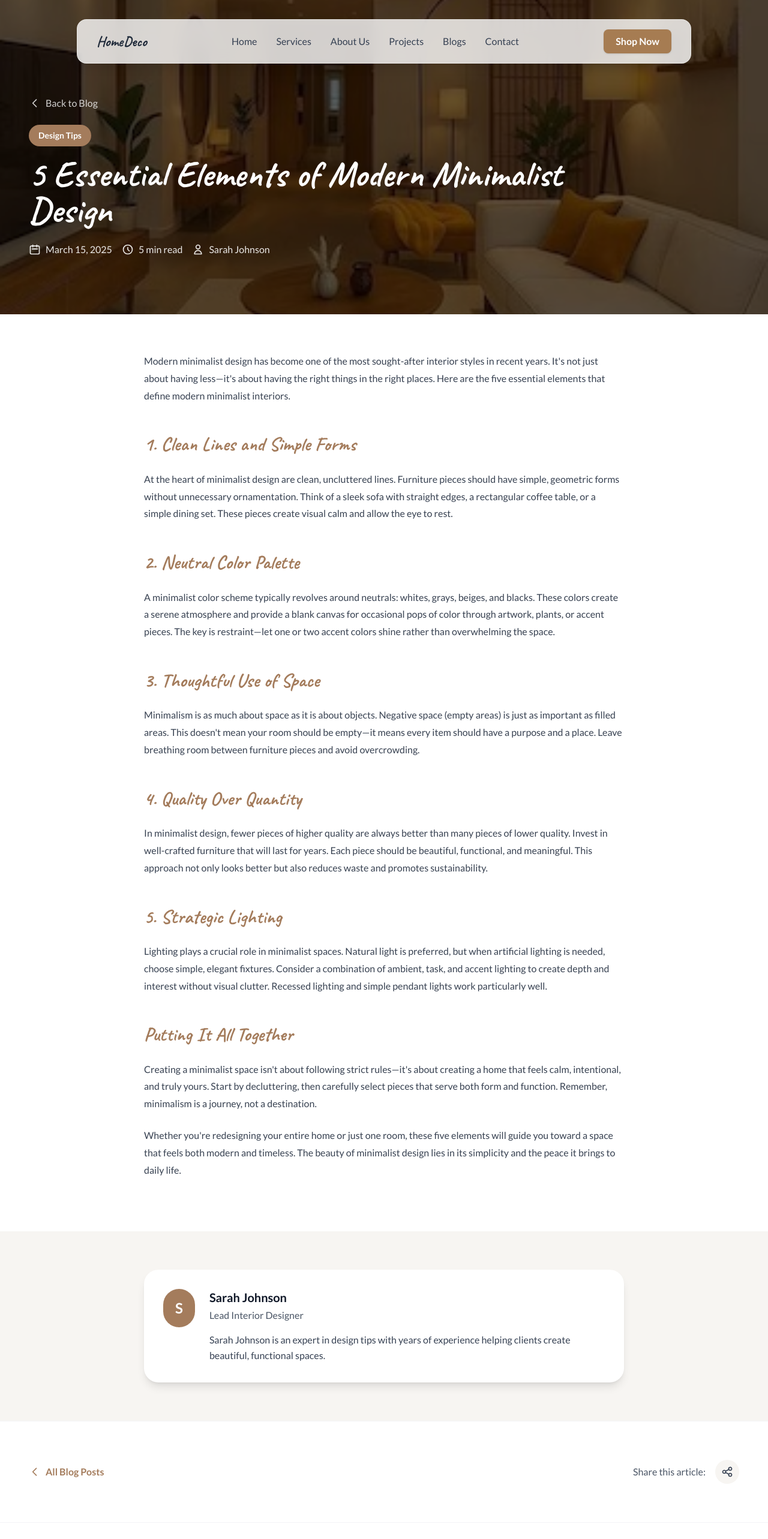
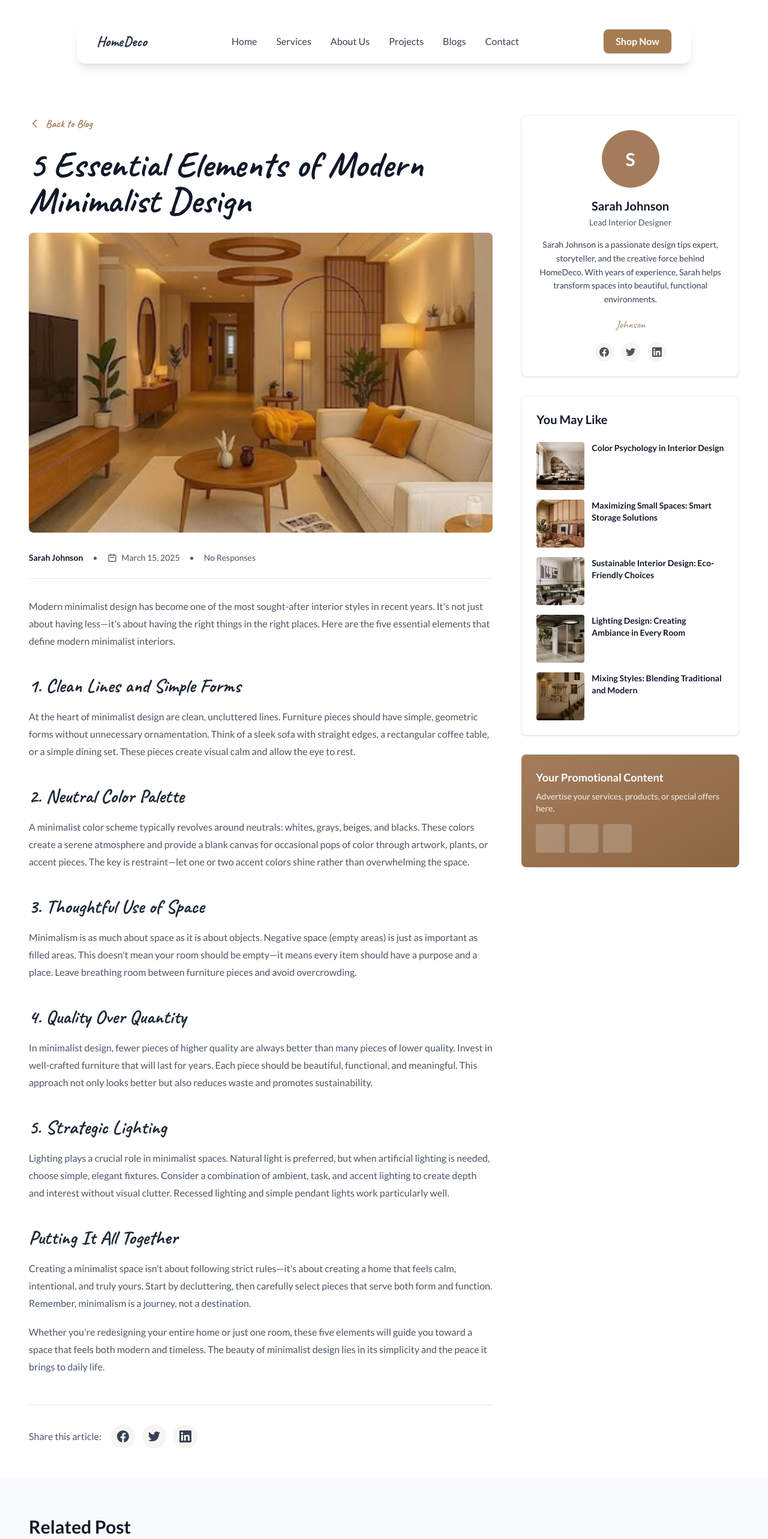
Before and after one commit to justice673/home-deco, a Next.js app: page /blogs/5-essential-elements-modern-minimalist-design in a window 1280 px wide. Shown: the top 2566 px of the page at 60% size. Built offline with nearby package versions, Linux system fonts and the light colour scheme.

Commit message:
created the blog details page

```diff
--- a/src/app/blogs/[slug]/page.tsx
+++ b/src/app/blogs/[slug]/page.tsx
@@ -2,7 +2,7 @@ import Navbar from '@/components/Navbar';
 import MainFooter from '@/components/MainFooter';
 import Image from 'next/image';
 import Link from 'next/link';
-import { getBlogPostBySlug, getAllBlogSlugs } from '@/data/blogPosts';
+import { getBlogPostBySlug, getAllBlogSlugs, blogPosts } from '@/data/blogPosts';
 import { notFound } from 'next/navigation';
 
 interface BlogDetailPageProps {
@@ -42,30 +42,33 @@ export default async function BlogDetailPage({ params }: BlogDetailPageProps) {
     notFound();
   }
 
+  // Get related posts (exclude current post)
+  const relatedPosts = blogPosts
+    .filter((p) => p.slug !== slug)
+    .slice(0, 5);
+
+  // Get posts for "You May Like" section
+  const youMayLikePosts = blogPosts
+    .filter((p) => p.slug !== slug)
+    .slice(0, 5);
+
   return (
-    <main className="min-h-screen">
+    <main className="min-h-screen bg-gray-50">
       <Navbar />
 
-      {/* Hero Section with Image */}
-      <section className="relative pt-32 pb-20 sm:pt-40 sm:pb-24">
-        <div className="absolute inset-0">
-          <Image
-            src={post.image}
-            alt={post.title}
-            fill
-            className="object-cover"
-            priority
-          />
-          <div className="absolute inset-0 bg-black/60" />
-        </div>
-        <div className="relative z-10 max-w-[1700px] mx-auto px-6 md:px-10 lg:px-12">
-          <div className="max-w-4xl">
+      {/* Main Content Area */}
+      <section className="pt-32 pb-12 sm:pt-40 lg:pt-48 bg-white">
+        <div className="max-w-[1700px] mx-auto px-6 md:px-10 lg:px-12">
+          <div className="grid lg:grid-cols-3 gap-8 lg:gap-12">
+            {/* Main Content Column (2/3 width) */}
+            <div className="lg:col-span-2">
+              {/* Back Link */}
               <Link
                 href="/blogs"
-              className="inline-flex items-center gap-2 text-white/80 hover:text-white mb-6 transition-colors"
+                className="inline-flex items-center gap-2 text-[#a47c5c] hover:text-[#8B6642] mb-6 transition-colors font-caveat text-lg font-semibold group"
               >
                 <svg
-                className="w-5 h-5"
+                  className="w-5 h-5 transition-transform duration-300 group-hover:-translate-x-1"
                   fill="none"
                   viewBox="0 0 24 24"
                   stroke="currentColor"
@@ -79,18 +82,32 @@ export default async function BlogDetailPage({ params }: BlogDetailPageProps) {
                 </svg>
                 Back to Blog
               </Link>
-            <div className="mb-4">
-              <span className="inline-block bg-[#a47c5c] text-white text-sm font-semibold px-4 py-2 rounded-full">
-                {post.category}
-              </span>
-            </div>
-            <h1 className="text-4xl sm:text-5xl lg:text-6xl font-bold text-white font-caveat mb-6">
+
+              {/* Post Title */}
+              <h1 className="text-4xl sm:text-5xl lg:text-6xl font-bold text-gray-900 font-caveat mb-6">
                 {post.title}
               </h1>
-            <div className="flex flex-wrap items-center gap-4 text-white/90">
+
+              {/* Featured Image */}
+              <div className="relative w-full h-[400px] sm:h-[500px] mb-8 rounded-lg overflow-hidden">
+                <Image
+                  src={post.image}
+                  alt={post.title}
+                  fill
+                  className="object-cover"
+                  priority
+                />
+              </div>
+
+              {/* Post Meta */}
+              <div className="flex flex-wrap items-center gap-4 text-sm text-gray-600 mb-8 pb-6 border-b border-gray-200">
+                <div className="flex items-center gap-2">
+                  <span className="font-semibold text-gray-900">{post.author.name}</span>
+                </div>
+                <span>•</span>
                 <div className="flex items-center gap-2">
                   <svg
-                  className="w-5 h-5"
+                    className="w-4 h-4"
                     fill="none"
                     viewBox="0 0 24 24"
                     stroke="currentColor"
@@ -104,117 +121,163 @@ export default async function BlogDetailPage({ params }: BlogDetailPageProps) {
                   </svg>
                   <span>{post.date}</span>
                 </div>
-              <div className="flex items-center gap-2">
-                <svg
-                  className="w-5 h-5"
-                  fill="none"
-                  viewBox="0 0 24 24"
-                  stroke="currentColor"
+                <span>•</span>
+                <span>No Responses</span>
+              </div>
+
+              {/* Article Content */}
+              <article className="blog-content mb-12">
+                <div
+                  dangerouslySetInnerHTML={{ __html: post.content }}
+                />
+              </article>
+
+              {/* Share Section */}
+              <div className="flex items-center gap-4 pt-8 border-t border-gray-200">
+                <span className="text-gray-600 font-medium">Share this article:</span>
+                <div className="flex gap-3">
+                  <button
+                    className="w-10 h-10 rounded-full bg-[#f7f5f2] text-gray-700 hover:bg-[#a47c5c] hover:text-white flex items-center justify-center transition-colors"
+                    aria-label="Share on Facebook"
                   >
-                  <path
-                    strokeLinecap="round"
-                    strokeLinejoin="round"
-                    strokeWidth={2}
-                    d="M12 8v4l3 3m6-3a9 9 0 11-18 0 9 9 0 0118 0z"
-                  />
+                    <svg className="w-5 h-5" fill="currentColor" viewBox="0 0 24 24">
+                      <path d="M24 12.073c0-6.627-5.373-12-12-12s-12 5.373-12 12c0 5.99 4.388 10.954 10.125 11.854v-8.385H7.078v-3.47h3.047V9.43c0-3.007 1.792-4.669 4.533-4.669 1.312 0 2.686.235 2.686.235v2.953H15.83c-1.491 0-1.956.925-1.956 1.874v2.25h3.328l-.532 3.47h-2.796v8.385C19.612 23.027 24 18.062 24 12.073z" />
                     </svg>
-                <span>{post.readTime}</span>
-              </div>
-              <div className="flex items-center gap-2">
-                <svg
-                  className="w-5 h-5"
-                  fill="none"
-                  viewBox="0 0 24 24"
-                  stroke="currentColor"
+                  </button>
+                  <button
+                    className="w-10 h-10 rounded-full bg-[#f7f5f2] text-gray-700 hover:bg-[#a47c5c] hover:text-white flex items-center justify-center transition-colors"
+                    aria-label="Share on Twitter"
                   >
-                  <path
-                    strokeLinecap="round"
-                    strokeLinejoin="round"
-                    strokeWidth={2}
-                    d="M16 7a4 4 0 11-8 0 4 4 0 018 0zM12 14a7 7 0 00-7 7h14a7 7 0 00-7-7z"
-                  />
+                    <svg className="w-5 h-5" fill="currentColor" viewBox="0 0 24 24">
+                      <path d="M23.953 4.57a10 10 0 01-2.825.775 4.958 4.958 0 002.163-2.723c-.951.555-2.005.959-3.127 1.184a4.92 4.92 0 00-8.384 4.482C7.69 8.095 4.067 6.13 1.64 3.162a4.822 4.822 0 00-.666 2.475c0 1.71.87 3.213 2.188 4.096a4.904 4.904 0 01-2.228-.616v.06a4.923 4.923 0 003.946 4.827 4.996 4.996 0 01-2.212.085 4.936 4.936 0 004.604 3.417 9.867 9.867 0 01-6.102 2.105c-.39 0-.779-.023-1.17-.067a13.995 13.995 0 007.557 2.209c9.053 0 13.998-7.496 13.998-13.985 0-.21 0-.42-.015-.63A9.935 9.935 0 0024 4.59z" />
                     </svg>
-                <span>{post.author.name}</span>
+                  </button>
+                  <button
+                    className="w-10 h-10 rounded-full bg-[#f7f5f2] text-gray-700 hover:bg-[#a47c5c] hover:text-white flex items-center justify-center transition-colors"
+                    aria-label="Share on LinkedIn"
+                  >
+                    <svg className="w-5 h-5" fill="currentColor" viewBox="0 0 24 24">
+                      <path d="M20.447 20.452h-3.554v-5.569c0-1.328-.027-3.037-1.852-3.037-1.853 0-2.136 1.445-2.136 2.939v5.667H9.351V9h3.414v1.561h.046c.477-.9 1.637-1.85 3.37-1.85 3.601 0 4.267 2.37 4.267 5.455v6.286zM5.337 7.433c-1.144 0-2.063-.926-2.063-2.065 0-1.138.92-2.063 2.063-2.063 1.14 0 2.064.925 2.064 2.063 0 1.139-.925 2.065-2.064 2.065zm1.782 13.019H3.555V9h3.564v11.452zM22.225 0H1.771C.792 0 0 .774 0 1.729v20.542C0 23.227.792 24 1.771 24h20.451C23.2 24 24 23.227 24 22.271V1.729C24 .774 23.2 0 22.222 0h.003z" />
+                    </svg>
+                  </button>
                 </div>
               </div>
+            </div>
+
+            {/* Sidebar Column (1/3 width) */}
+            <aside className="lg:col-span-1 space-y-8">
+              {/* Author Profile Card */}
+              <div className="bg-white rounded-lg p-6 shadow-sm border border-gray-100">
+                <div className="text-center">
+                  <div className="relative w-24 h-24 mx-auto mb-4">
+                    <div className="w-24 h-24 rounded-full bg-[#a47c5c] flex items-center justify-center text-white text-3xl font-bold">
+                      {post.author.name.charAt(0)}
+                    </div>
+                  </div>
+                  <h3 className="text-xl font-bold text-gray-900 mb-1">{post.author.name}</h3>
+                  <p className="text-sm text-gray-600 mb-4">{post.author.role}</p>
+                  <p className="text-sm text-gray-700 leading-relaxed mb-4">
+                    {post.author.name} is a passionate {post.category.toLowerCase()} expert, storyteller, and the creative force behind HomeDeco. With years of experience, {post.author.name.split(' ')[0]} helps transform spaces into beautiful, functional environments.
+                  </p>
+                  <div className="text-[#a47c5c] font-caveat text-lg mb-4">{post.author.name.split(' ')[post.author.name.split(' ').length - 1]}</div>
+                  <div className="flex justify-center gap-3">
+                    <button
+                      className="w-8 h-8 rounded-full bg-[#f7f5f2] text-gray-600 hover:bg-[#a47c5c] hover:text-white flex items-center justify-center transition-colors"
+                      aria-label="Facebook"
+                    >
+                      <svg className="w-4 h-4" fill="currentColor" viewBox="0 0 24 24">
+                        <path d="M24 12.073c0-6.627-5.373-12-12-12s-12 5.373-12 12c0 5.99 4.388 10.954 10.125 11.854v-8.385H7.078v-3.47h3.047V9.43c0-3.007 1.792-4.669 4.533-4.669 1.312 0 2.686.235 2.686.235v2.953H15.83c-1.491 0-1.956.925-1.956 1.874v2.25h3.328l-.532 3.47h-2.796v8.385C19.612 23.027 24 18.062 24 12.073z" />
+                      </svg>
+                    </button>
+                    <button
+                      className="w-8 h-8 rounded-full bg-[#f7f5f2] text-gray-600 hover:bg-[#a47c5c] hover:text-white flex items-center justify-center transition-colors"
+                      aria-label="Twitter"
+                    >
+                      <svg className="w-4 h-4" fill="currentColor" viewBox="0 0 24 24">
+                        <path d="M23.953 4.57a10 10 0 01-2.825.775 4.958 4.958 0 002.163-2.723c-.951.555-2.005.959-3.127 1.184a4.92 4.92 0 00-8.384 4.482C7.69 8.095 4.067 6.13 1.64 3.162a4.822 4.822 0 00-.666 2.475c0 1.71.87 3.213 2.188 4.096a4.904 4.904 0 01-2.228-.616v.06a4.923 4.923 0 003.946 4.827 4.996 4.996 0 01-2.212.085 4.936 4.936 0 004.604 3.417 9.867 9.867 0 01-6.102 2.105c-.39 0-.779-.023-1.17-.067a13.995 13.995 0 007.557 2.209c9.053 0 13.998-7.496 13.998-13.985 0-.21 0-.42-.015-.63A9.935 9.935 0 0024 4.59z" />
+                      </svg>
+                    </button>
+                    <button
+                      className="w-8 h-8 rounded-full bg-[#f7f5f2] text-gray-600 hover:bg-[#a47c5c] hover:text-white flex items-center justify-center transition-colors"
+                      aria-label="LinkedIn"
+                    >
+                      <svg className="w-4 h-4" fill="currentColor" viewBox="0 0 24 24">
+                        <path d="M20.447 20.452h-3.554v-5.569c0-1.328-.027-3.037-1.852-3.037-1.853 0-2.136 1.445-2.136 2.939v5.667H9.351V9h3.414v1.561h.046c.477-.9 1.637-1.85 3.37-1.85 3.601 0 4.267 2.37 4.267 5.455v6.286zM5.337 7.433c-1.144 0-2.063-.926-2.063-2.065 0-1.138.92-2.063 2.063-2.063 1.14 0 2.064.925 2.064 2.063 0 1.139-.925 2.065-2.064 2.065zm1.782 13.019H3.555V9h3.564v11.452zM22.225 0H1.771C.792 0 0 .774 0 1.729v20.542C0 23.227.792 24 1.771 24h20.451C23.2 24 24 23.227 24 22.271V1.729C24 .774 23.2 0 22.222 0h.003z" />
+                      </svg>
+                    </button>
+                  </div>
+                </div>
+              </div>
+
+              {/* You May Like Section */}
+              <div className="bg-white rounded-lg p-6 shadow-sm border border-gray-100">
+                <h3 className="text-xl font-bold text-gray-900 mb-6">You May Like</h3>
+                <div className="space-y-4">
+                  {youMayLikePosts.map((relatedPost) => (
+                    <Link
+                      key={relatedPost.slug}
+                      href={`/blogs/${relatedPost.slug}`}
+                      className="flex gap-3 group"
+                    >
+                      <div className="relative w-20 h-20 flex-shrink-0 rounded overflow-hidden">
+                        <Image
+                          src={relatedPost.image}
+                          alt={relatedPost.title}
+                          fill
+                          className="object-cover group-hover:scale-110 transition-transform duration-300"
+                        />
+                      </div>
+                      <div className="flex-1 min-w-0">
+                        <h4 className="text-sm font-semibold text-gray-900 group-hover:text-[#a47c5c] transition-colors line-clamp-2">
+                          {relatedPost.title}
+                        </h4>
+                      </div>
+                    </Link>
+                  ))}
+                </div>
+              </div>
+
+              {/* Promotional Content Block */}
+              <div className="bg-gradient-to-br from-[#a47c5c] to-[#8B6642] rounded-lg p-6 text-white">
+                <h3 className="text-lg font-bold mb-2">Your Promotional Content</h3>
+                <p className="text-sm text-white/90 mb-4">
+                  Advertise your services, products, or special offers here.
+                </p>
+                <div className="flex gap-2">
+                  <div className="w-12 h-12 bg-white/20 rounded"></div>
+                  <div className="w-12 h-12 bg-white/20 rounded"></div>
+                  <div className="w-12 h-12 bg-white/20 rounded"></div>
+                </div>
+              </div>
+            </aside>
           </div>
         </div>
       </section>
 
-      {/* Article Content */}
-      <article className="py-16 bg-white">
-        <div className="max-w-4xl mx-auto px-6 md:px-10 lg:px-12">
-          <div
-            className="blog-content"
-            dangerouslySetInnerHTML={{ __html: post.content }}
+      {/* Related Posts Section */}
+      <section className="py-16 bg-gray-50">
+        <div className="max-w-[1700px] mx-auto px-6 md:px-10 lg:px-12">
+          <h2 className="text-3xl font-bold text-gray-900 mb-8">Related Post</h2>
+          <div className="grid sm:grid-cols-2 gap-8">
+            {relatedPosts.slice(0, 2).map((relatedPost) => (
+              <Link
+                key={relatedPost.slug}
+                href={`/blogs/${relatedPost.slug}`}
+                className="group"
+              >
+                <div className="relative w-full h-[300px] rounded-lg overflow-hidden mb-4">
+                  <Image
+                    src={relatedPost.image}
+                    alt={relatedPost.title}
+                    fill
+                    className="object-cover group-hover:scale-110 transition-transform duration-500"
                   />
                 </div>
-      </article>
-
-      {/* Author Section */}
-      <section className="py-16 bg-[#f7f5f2]">
-        <div className="max-w-4xl mx-auto px-6 md:px-10 lg:px-12">
-          <div className="bg-white rounded-3xl p-8 shadow-lg">
-            <div className="flex items-start gap-6">
-              <div className="w-16 h-16 rounded-full bg-[#a47c5c] flex items-center justify-center text-white text-2xl font-bold">
-                {post.author.name.charAt(0)}
-              </div>
-              <div>
-                <h3 className="text-xl font-bold text-gray-900 mb-1">{post.author.name}</h3>
-                <p className="text-gray-600 mb-4">{post.author.role}</p>
-                <p className="text-gray-700 leading-relaxed">
-                  {post.author.name} is an expert in {post.category.toLowerCase()} with years of experience helping clients create beautiful, functional spaces.
-                </p>
-              </div>
-            </div>
-          </div>
-        </div>
-      </section>
-
-      {/* Related Posts / Navigation */}
-      <section className="py-16 bg-white border-t border-gray-100">
-        <div className="max-w-[1700px] mx-auto px-6 md:px-10 lg:px-12">
-          <div className="flex flex-col sm:flex-row gap-4 justify-between items-center">
-            <Link
-              href="/blogs"
-              className="inline-flex items-center gap-2 text-[#a47c5c] font-semibold hover:gap-3 transition-all"
-            >
-              <svg
-                className="w-5 h-5"
-                fill="none"
-                viewBox="0 0 24 24"
-                stroke="currentColor"
-              >
-                <path
-                  strokeLinecap="round"
-                  strokeLinejoin="round"
-                  strokeWidth={2}
-                  d="M15 19l-7-7 7-7"
-                />
-              </svg>
-              All Blog Posts
+                <h3 className="text-xl font-bold text-gray-900 group-hover:text-[#a47c5c] transition-colors">
+                  {relatedPost.title}
+                </h3>
               </Link>
-            <div className="flex items-center gap-4">
-              <span className="text-gray-600">Share this article:</span>
-              <button
-                className="w-10 h-10 rounded-full bg-[#f7f5f2] text-gray-700 hover:bg-[#a47c5c] hover:text-white flex items-center justify-center transition-colors"
-                aria-label="Share on social media"
-              >
-                <svg
-                  className="w-5 h-5"
-                  fill="none"
-                  viewBox="0 0 24 24"
-                  stroke="currentColor"
-                >
-                  <path
-                    strokeLinecap="round"
-                    strokeLinejoin="round"
-                    strokeWidth={2}
-                    d="M8.684 13.342C8.886 12.938 9 12.482 9 12c0-.482-.114-.938-.316-1.342m0 2.684a3 3 0 110-2.684m0 2.684l6.632 3.316m-6.632-6l6.632-3.316m0 0a3 3 0 105.367-2.684 3 3 0 00-5.367 2.684zm0 9.316a3 3 0 105.368 2.684 3 3 0 00-5.368-2.684z"
-                  />
-                </svg>
-              </button>
-            </div>
+            ))}
           </div>
         </div>
       </section>
--- a/src/app/globals.css
+++ b/src/app/globals.css
@@ -37,16 +37,17 @@ body {
 .blog-content {
   line-height: 1.8;
   color: #374151;
+  font-size: 1rem;
 }
 
 .blog-content h2 {
   font-family: "Caveat", cursive;
   font-size: 2rem;
   font-weight: 700;
-  color: #a47c5c;
-  margin-top: 3rem;
-  margin-bottom: 1.5rem;
-  line-height: 1.2;
+  color: #1f2937;
+  margin-top: 2.5rem;
+  margin-bottom: 1rem;
+  line-height: 1.3;
 }
 
 .blog-content h3 {
@@ -60,14 +61,36 @@ body {
 }
 
 .blog-content p {
-  margin-bottom: 1.5rem;
+  margin-bottom: 1.25rem;
   line-height: 1.8;
-  color: #374151;
+  color: #4b5563;
+  font-size: 1rem;
 }
 
 .blog-content strong {
   font-weight: 600;
   color: #1f2937;
+}
+
+.blog-content blockquote {
+  margin: 2rem 0;
+  padding: 1.5rem 2rem;
+  border-left: 4px solid #a47c5c;
+  background-color: #f7f5f2;
+  font-style: italic;
+  color: #374151;
+  position: relative;
+}
+
+.blog-content blockquote::before {
+  content: '"';
+  font-size: 4rem;
+  color: #a47c5c;
+  position: absolute;
+  top: -0.5rem;
+  left: 1rem;
+  opacity: 0.3;
+  font-family: "Caveat", cursive;
 }
 
 .blog-content ul,
@@ -79,6 +102,7 @@ body {
 .blog-content li {
   margin-bottom: 0.75rem;
   line-height: 1.8;
+  color: #4b5563;
 }
 
 .blog-content a {
```
Lines whose indentation alone changed are shown as unchanged.
